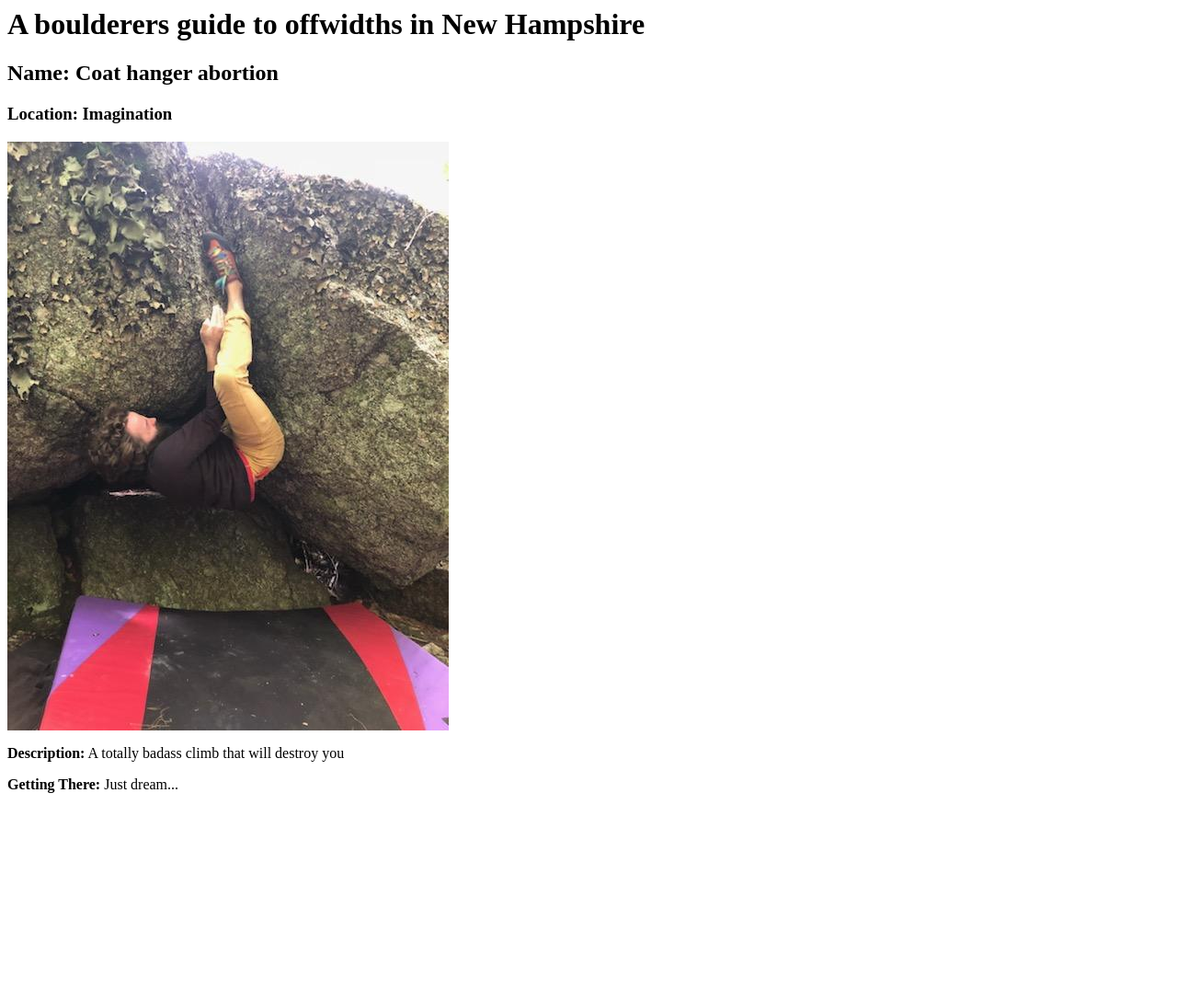
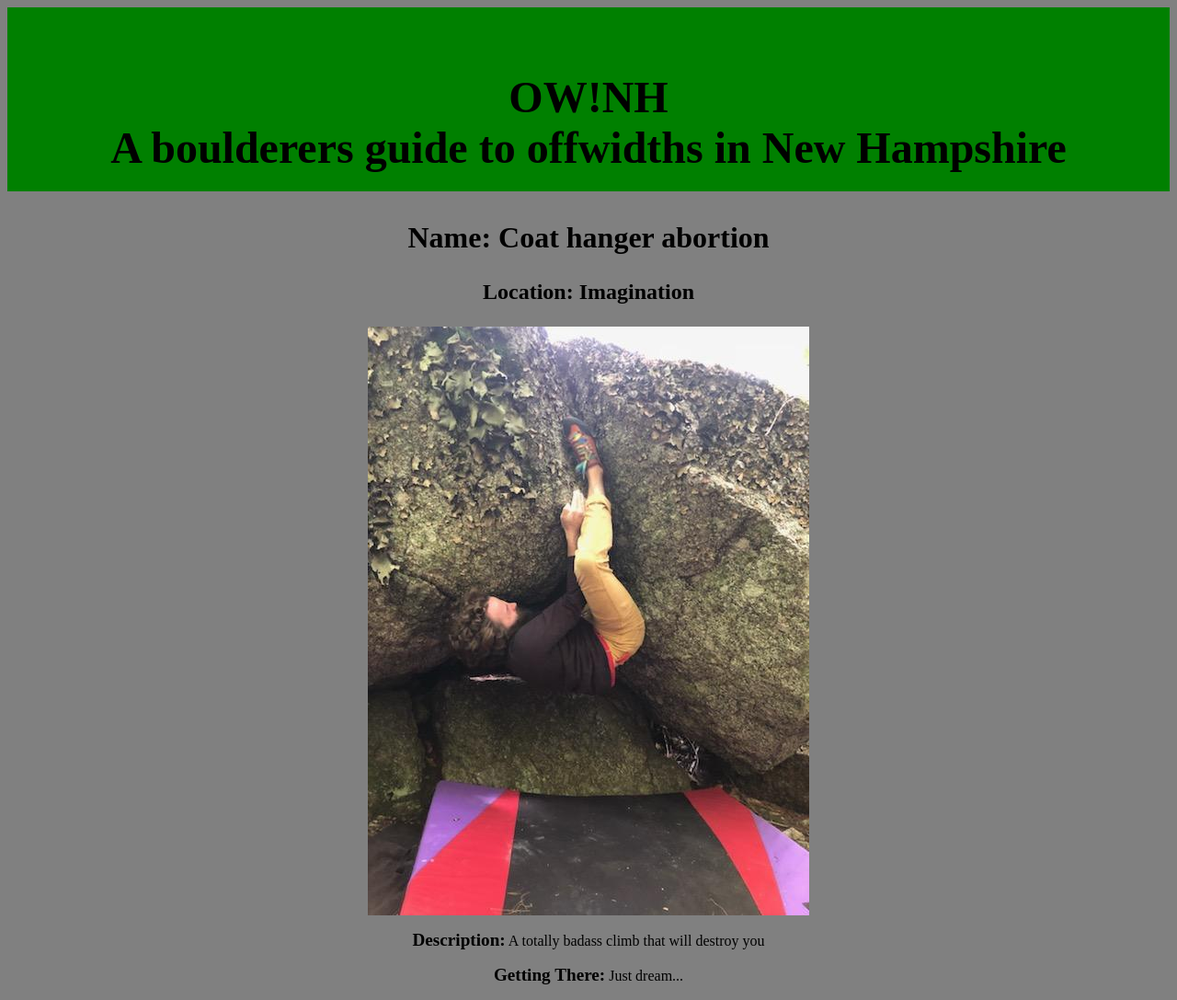
Before and after one commit to bkmd11/ow_nh, a Flask app: page / in a window 1280 px wide. Shown: the whole page at 92% size. Before the commit the page ends 862 px from the top, so only its background shows below. Run offline with Flask 2, Linux system fonts and the light colour scheme; some libraries are stand-ins or nearby versions.

Commit message:
pretty layout

```diff
--- /dev/null
+++ b/app/static/css/styles.css
@@ -0,0 +1,23 @@
+h1 {
+  text-align: center;
+  background-color: green;
+  padding: 70px 0;
+  font-size: xxx-large;
+  height: 60px;
+}
+
+h2 {
+  font-size: xx-large;
+}
+
+h3 {
+  font-size: x-large}
+
+body {
+  text-align: center;
+  background-color: grey;
+}
+
+b {
+  font-size: larger;
+}
--- a/app/templates/home.html
+++ b/app/templates/home.html
@@ -1,9 +1,10 @@
 <html>
     <head>
+        <link rel="stylesheet" href="{{ url_for('static', filename='css/styles.css') }}">
         <title>OW! NH</title>
     </head>
     <body>
-        <h1>A boulderers guide to offwidths in New Hampshire</h1>
+        <h1>OW!NH<br>A boulderers guide to offwidths in New Hampshire</p></h1>
     </body>
     <body>
     {% for climb in climbs %}
```
